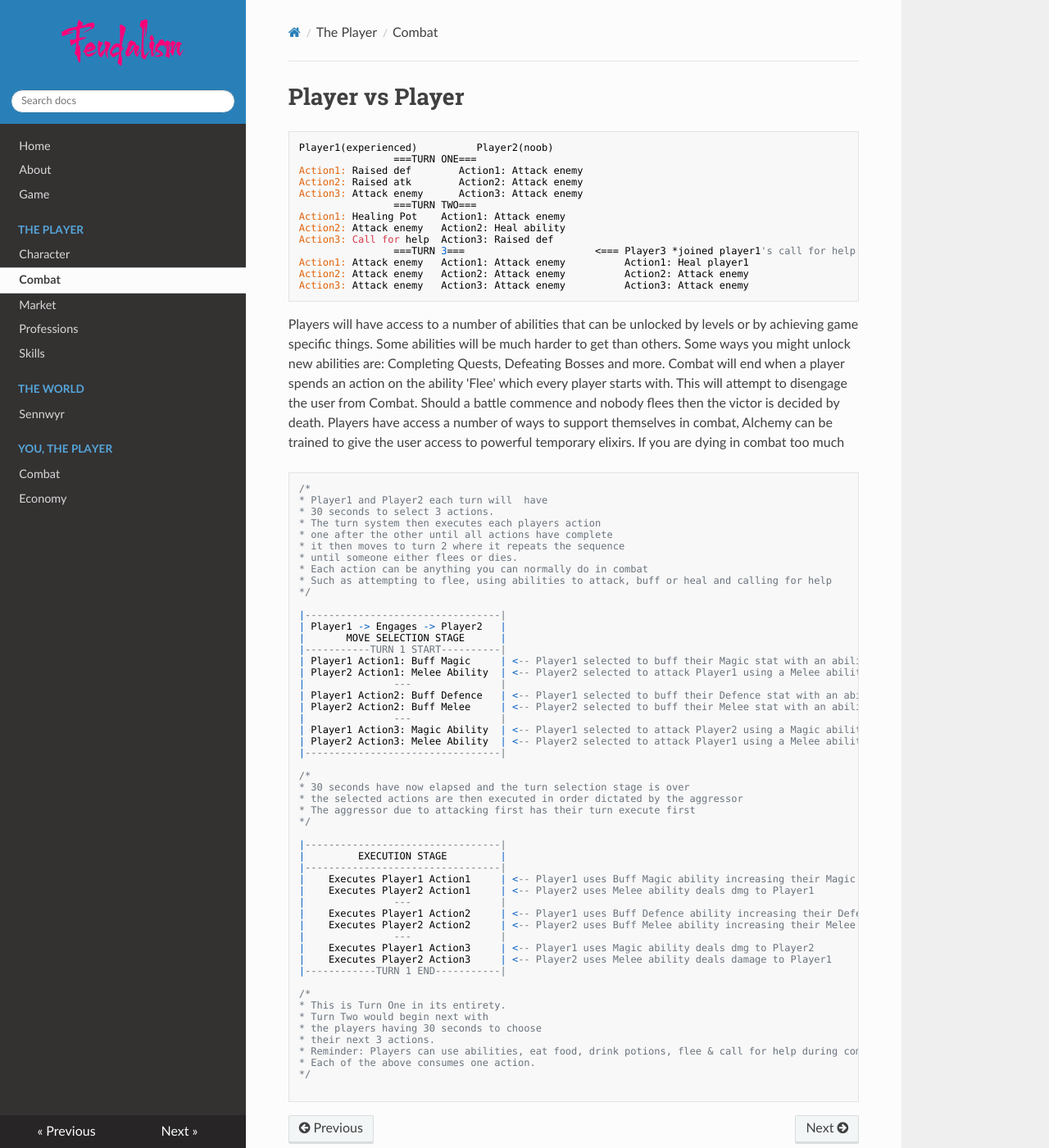
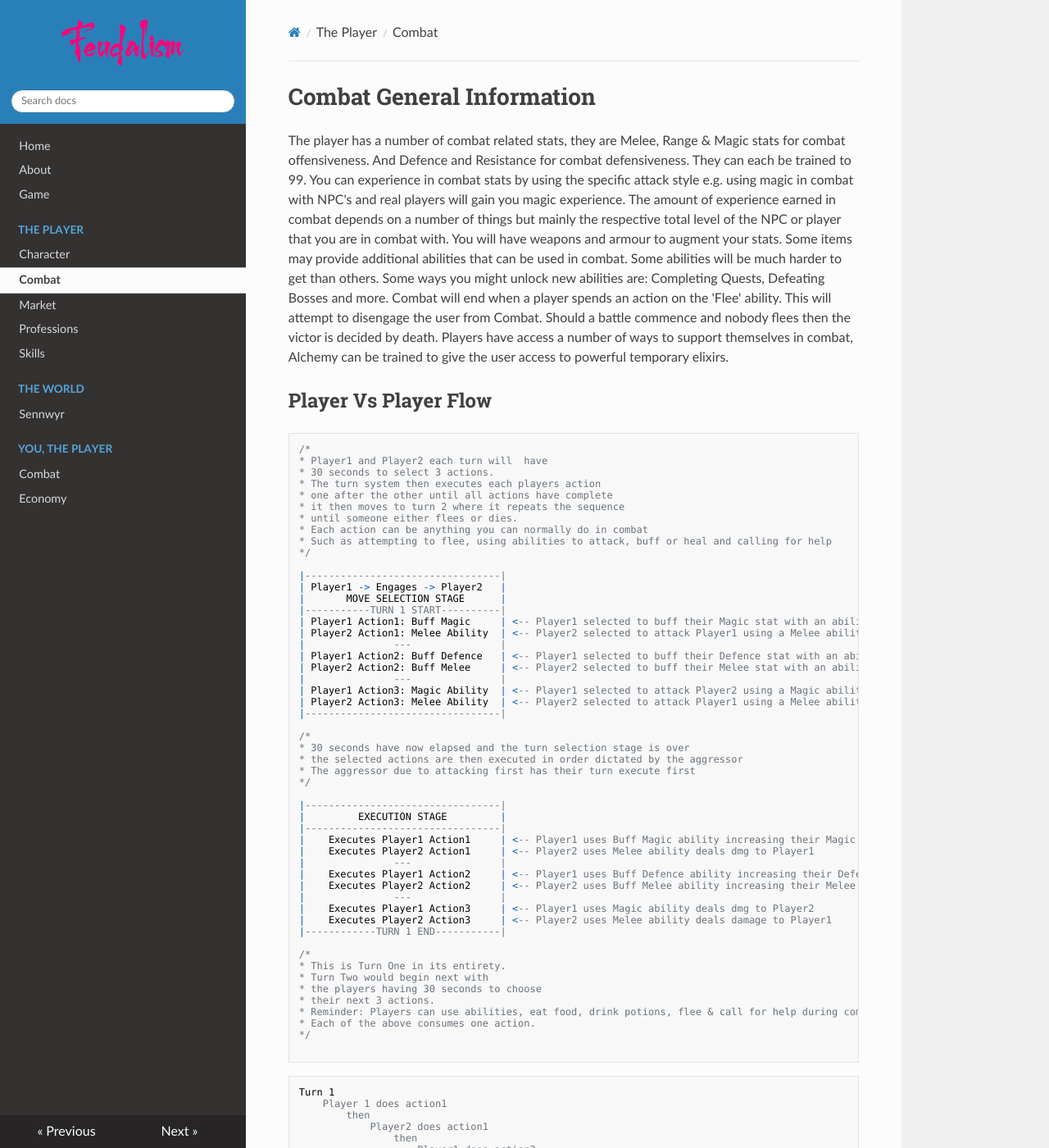
Before and after one commit to scottnotscott/Feudalism, an MkDocs documentation site: the page built from docs/The Player/Combat.md, in a window 1280 px wide and 1400 px high. Shown: the whole window at 82% size. Built offline with MkDocs 1.6.1, drawn with Linux system fonts in a browser that asks for light colours; nearby versions of some CDN libraries; some of the changed text lies outside the part shown.

````diff
--- a/docs/The Player/Combat.md
+++ b/docs/The Player/Combat.md
@@ -1,23 +1,9 @@
-<h1> Player vs Player </h1>
+<h1> Combat General Information </h1>
 
-```
-Player1(experienced)          Player2(noob)
-                ===TURN ONE===
-Action1: Raised def        Action1: Attack enemy
-Action2: Raised atk        Action2: Attack enemy
-Action3: Attack enemy      Action3: Attack enemy
-                ===TURN TWO===
-Action1: Healing Pot    Action1: Attack enemy
-Action2: Attack enemy   Action2: Heal ability
-Action3: Call for help  Action3: Raised def
-                ===TURN 3===                      <=== Player3 *joined player1's call for help
-Action1: Attack enemy   Action1: Attack enemy          Action1: Heal player1
-Action2: Attack enemy   Action2: Attack enemy          Action2: Attack enemy
-Action3: Attack enemy   Action3: Attack enemy          Action3: Attack enemy
-```
+The player has a number of combat related stats, they are Melee, Range & Magic stats for combat offensiveness. And Defence and Resistance for combat defensiveness. They can each be trained to 99. You can experience in combat stats by using the specific attack style e.g. using magic in combat with NPC's and real players will gain you magic experience. The amount of experience earned in combat depends on a number of things but mainly the respective total level of the NPC or player that you are in combat with. You will have weapons and armour to augment your stats. Some items may provide additional abilities that can be used in combat. Some abilities will be much harder to get than others. Some ways you might unlock new abilities are: Completing Quests, Defeating Bosses and more.
+Combat will end when a player spends an action on the 'Flee' ability. This will attempt to disengage the user from Combat. Should a battle commence and nobody flees then the victor is decided by death. Players have access a number of ways to support themselves in combat, Alchemy can be trained to give the user access to powerful temporary elixirs.
 
-Players will have access to a number of abilities that can be unlocked by levels or by achieving game specific things. Some abilities will be much harder to get than others. Some ways you might unlock new abilities are: Completing Quests, Defeating Bosses and more.
-Combat will end when a player spends an action on the ability 'Flee' which every player starts with. This will attempt to disengage the user from Combat. Should a battle commence and nobody flees then the victor is decided by death. Players have access a number of ways to support themselves in combat, Alchemy can be trained to give the user access to powerful temporary elixirs. If you are dying in combat too much
+<h2> Player Vs Player Flow </h2>
 
 ```
 /*
@@ -74,3 +60,25 @@
 */
 
 ```
+```
+Turn 1
+    Player 1 does action1
+        then
+            Player2 does action1
+                then
+                    Player1 does action2
+                        then
+                            Player2 does action2
+                                then
+                                    Player1 does action3
+                                        then
+                                            Player2 does action3
+```
+
+You choose to attack another player.
+You select 3 actions for turn 1, click lock in,
+it does your first action, then the enemies first action,
+then your second action then the enemies second action,
+does ur third action then does enemy third action,
+turn 2 starts, select 3 more moves
+repeat until someone dies or flees
````
